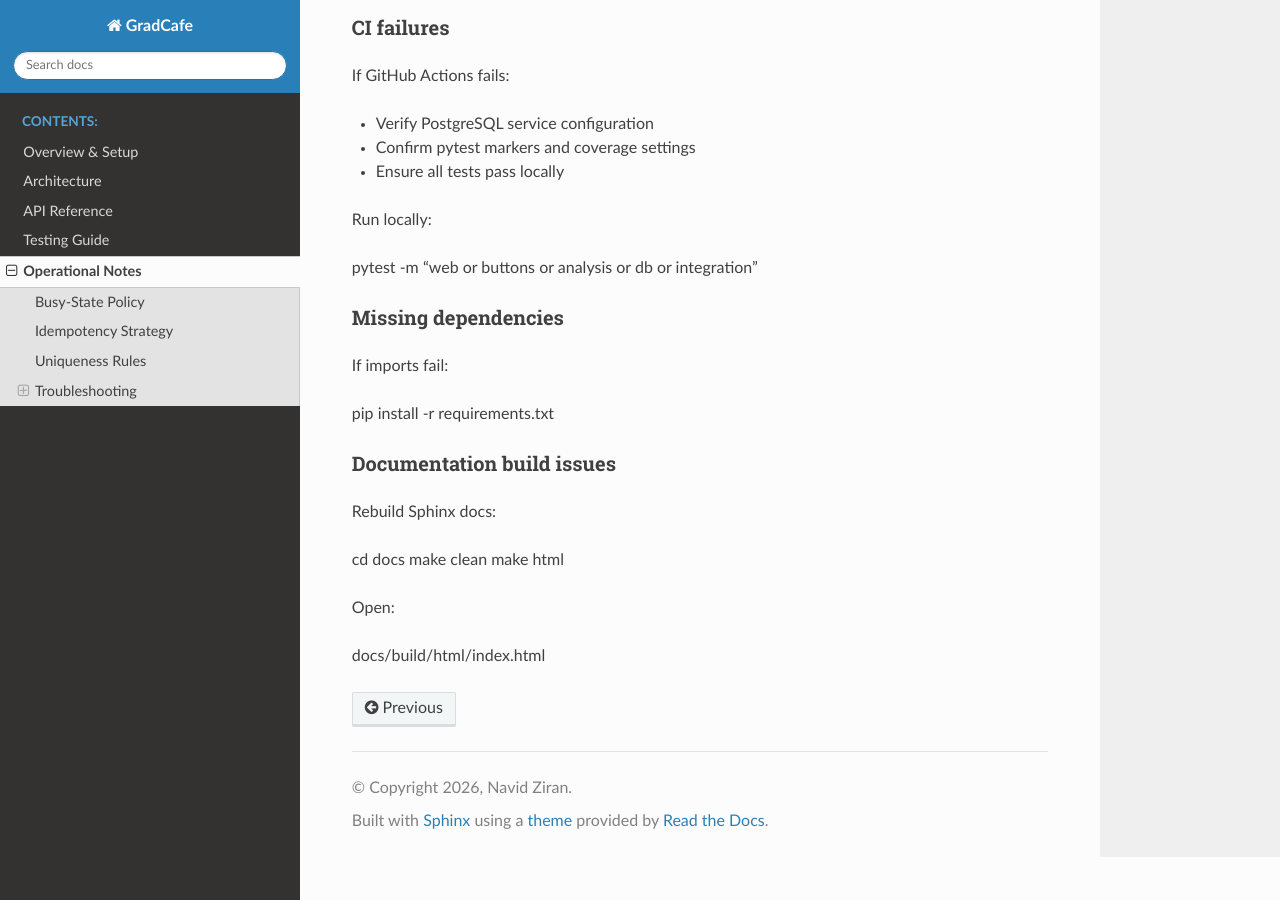
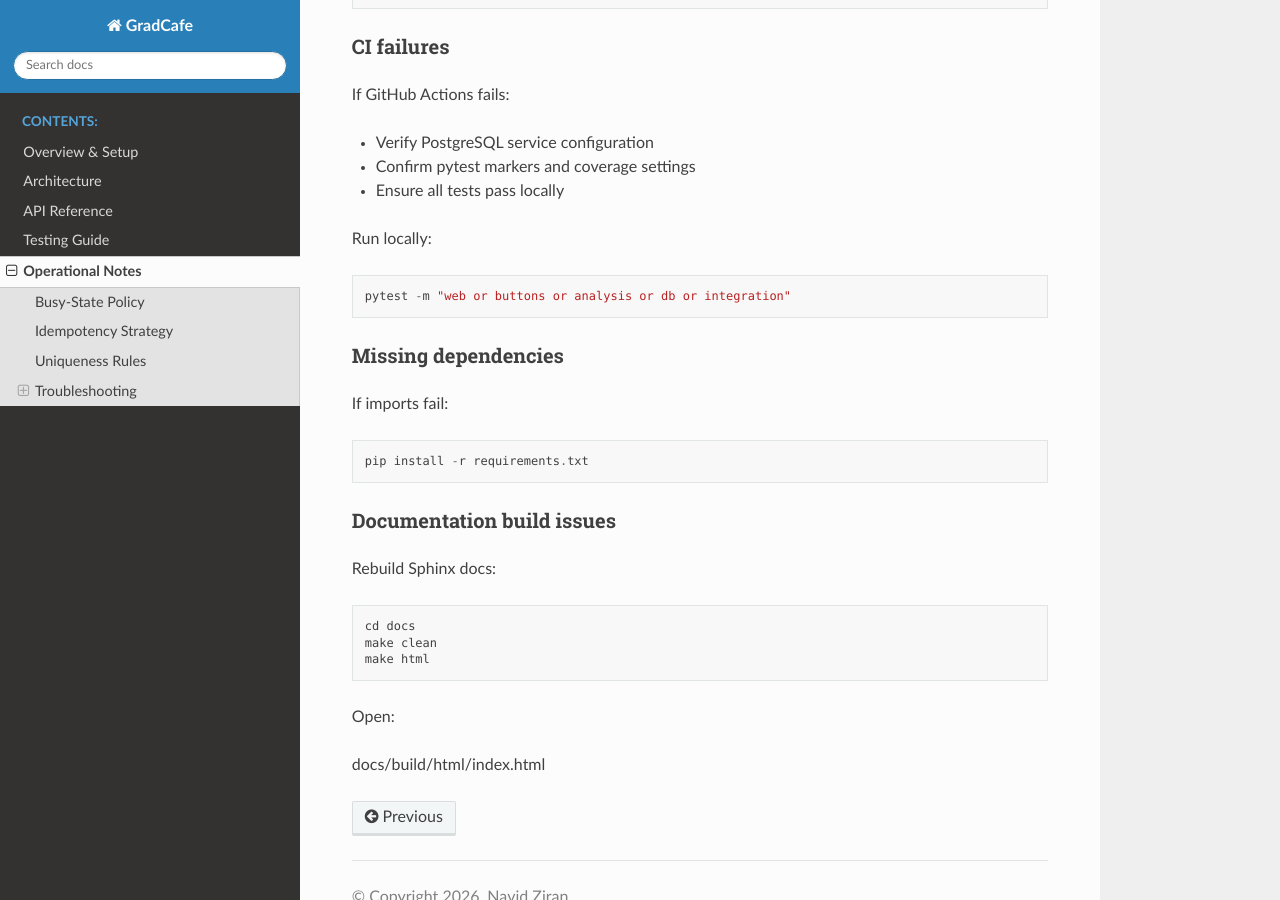
Before and after one commit to nziran/jhu_software_concepts, a Sphinx documentation site: the page built from module_4/docs/source/operational_notes.rst, in a window 1280 px wide and 900 px high, scrolled down 2551 px. Built offline with Sphinx 7.4.7 and the Read the Docs theme 3.1.0, drawn with Linux system fonts in a browser that asks for light colours; some of the changed text lies outside the part shown.

Commit message:
Layout edits

```diff
--- a/module_4/docs/source/operational_notes.rst
+++ b/module_4/docs/source/operational_notes.rst
@@ -63,7 +63,7 @@ Example:
 
 ::
 
-export DATABASE_URL="postgresql://<user>@localhost:5432/gradcafe"
+  export DATABASE_URL="postgresql://<user>@localhost:5432/gradcafe"
 
 If the app runs but connects to the wrong database:
 
@@ -107,7 +107,7 @@ Check row count before and after pull:
 
 ::
 
-    psql "$DATABASE_URL" -c "SELECT COUNT(*) FROM applicants;"
+  psql "$DATABASE_URL" -c "SELECT COUNT(*) FROM applicants;"
 
 If the count does not increase:
 
@@ -132,7 +132,7 @@ Run locally:
 
 ::
 
-pytest -m "web or buttons or analysis or db or integration"
+  pytest -m "web or buttons or analysis or db or integration"
 
 
 Missing dependencies
@@ -140,7 +140,9 @@ Missing dependencies
 
 If imports fail:
 
-pip install -r requirements.txt
+::
+
+  pip install -r requirements.txt
 
 
 Documentation build issues
@@ -148,9 +150,11 @@ Documentation build issues
 
 Rebuild Sphinx docs:
 
-cd docs
-make clean
-make html
+::
+
+  cd docs
+  make clean
+  make html
 
 Open:
 
```
